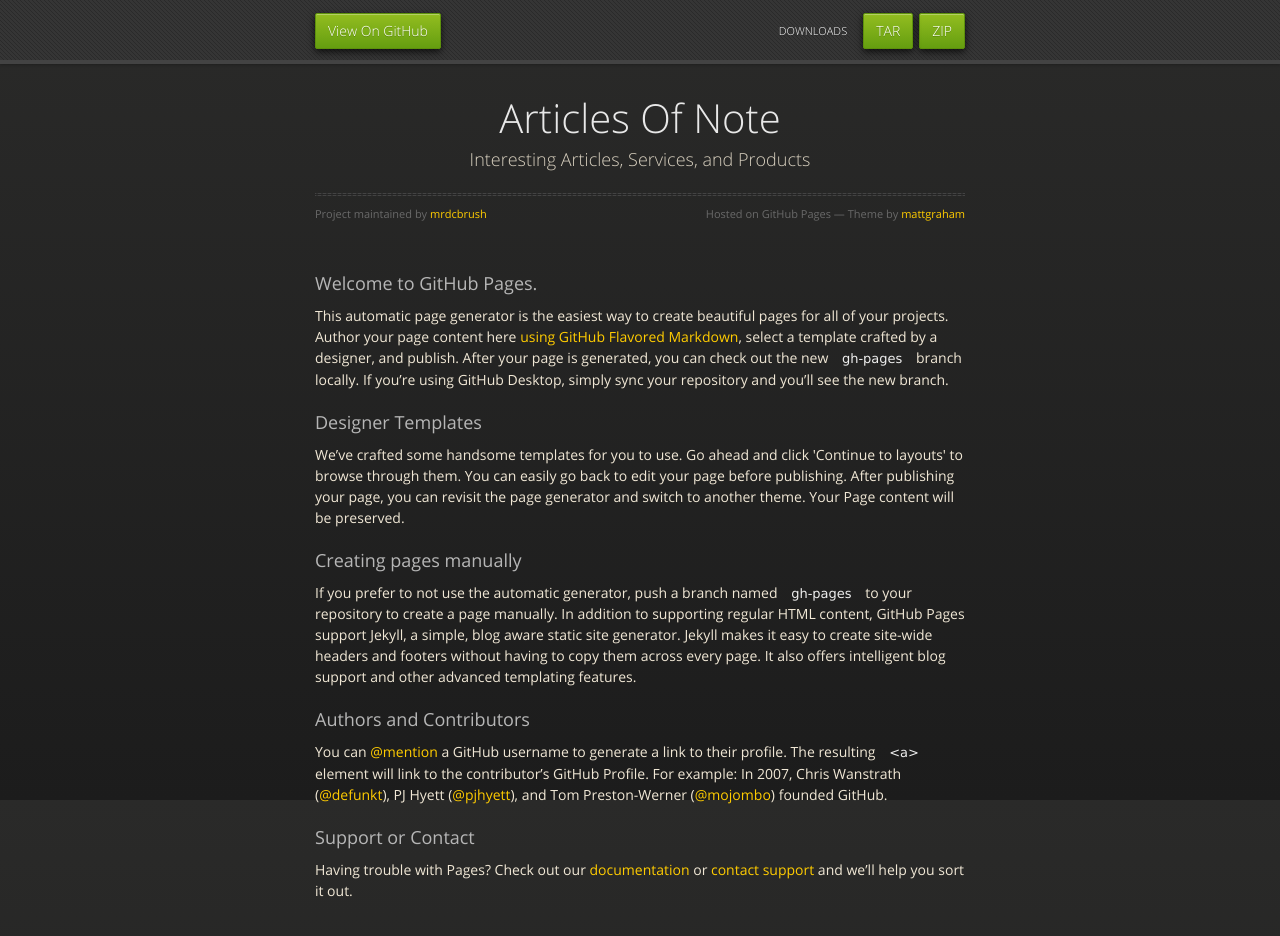
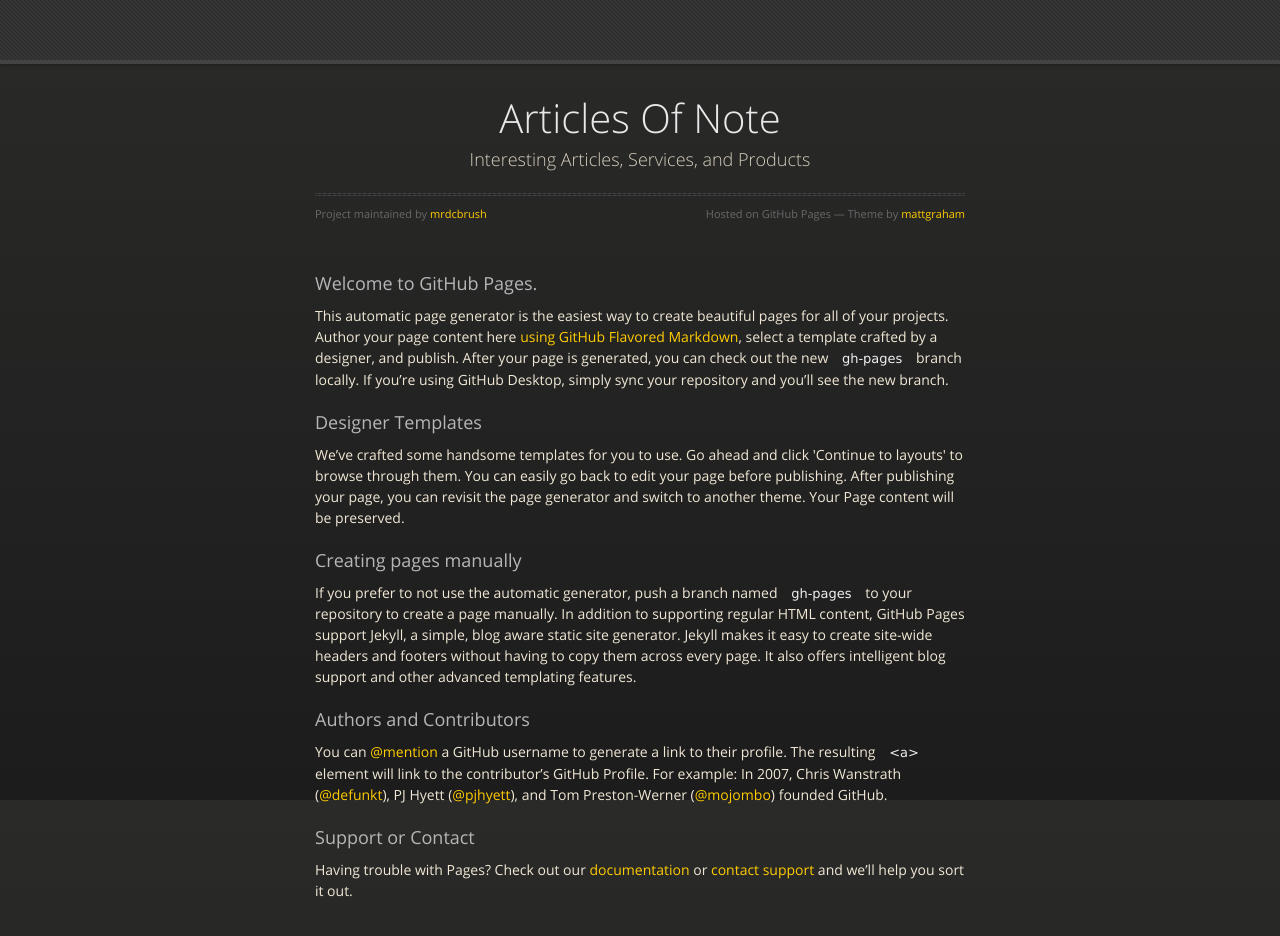
Before and after one commit to mrdcbrush/Articles-of-Note, a plain HTML site: page index.html in a window 1280 px wide. Drawn offline with nearby package versions, Linux system fonts and the light colour scheme.

Commit message:
Update index.html

```diff
--- a/index.html
+++ b/index.html
@@ -20,10 +20,6 @@
   <body>
       <div id="header">
         <nav>
-          <li class="fork"><a href="https://github.com/mrdcbrush/Articles-of-Note">View On GitHub</a></li>
-          <li class="downloads"><a href="https://github.com/mrdcbrush/Articles-of-Note/zipball/master">ZIP</a></li>
-          <li class="downloads"><a href="https://github.com/mrdcbrush/Articles-of-Note/tarball/master">TAR</a></li>
-          <li class="title">DOWNLOADS</li>
         </nav>
       </div><!-- end header -->
 
```
